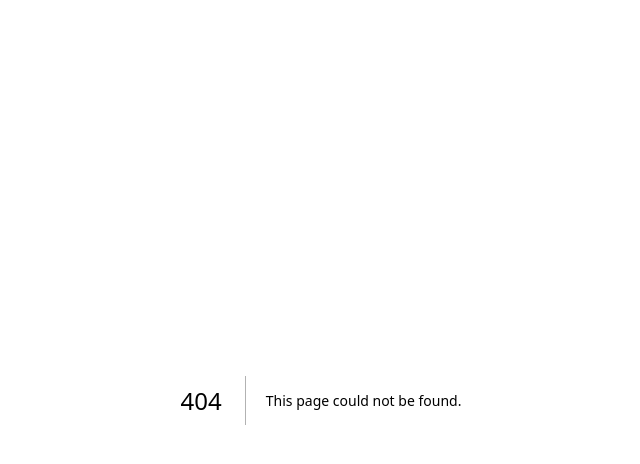
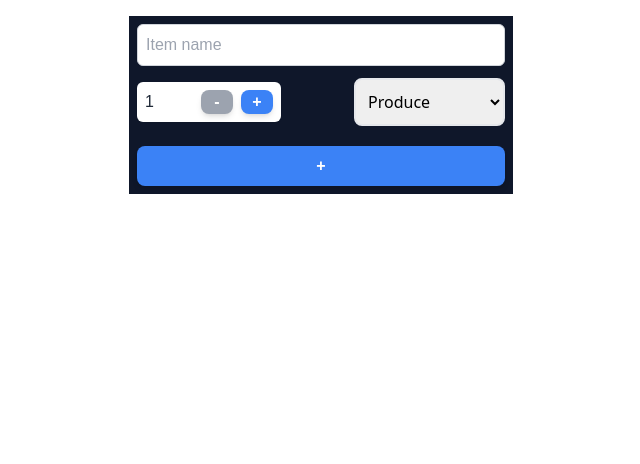
Before and after one commit to SethG1262/cprg306-assignments, a Next.js app: page /week-5 in a window 1280 px wide. Before the commit this address had no page. Shown: the top 464 px of the page, without its empty margins (319-959 px from the left). Built offline with nearby package versions, Linux system fonts and the light colour scheme.

Commit message:
week-5
finished

```diff
--- a/app/page.js
+++ b/app/page.js
@@ -13,6 +13,9 @@
       <p>
         <Link href="/week-4"> Week 4</Link>
       </p>
+      <p>
+        <Link href="/week-5"> Week 5</Link>
+      </p>
     </main>
   );
 }
--- /dev/null
+++ b/app/week-5/new-item.js
@@ -0,0 +1,109 @@
+'use client';
+
+import { useState } from 'react';
+
+export default function NewItem() {
+    const [name, setName] = useState('');
+    const [quantity, setQuantity] = useState(1);
+    const [category, setCategory] = useState('Produce');
+
+    const increment = () => {
+        if (quantity < 99) {
+            setQuantity(quantity + 1);
+        }
+    };
+
+    const decrement = () => {
+        if (quantity > 1) {
+            setQuantity(quantity - 1);
+        }
+    };
+
+    const handleSubmit = (e) => {
+        e.preventDefault();
+
+
+        const newItem = {
+            name,
+            quantity,
+            category,
+        };
+
+
+        console.log(newItem);
+
+
+        alert(`Item Name: ${name}\nQuantity: ${quantity}\nCategory: ${category}`);
+
+
+        setName('');
+        setQuantity(1);
+        setCategory('Produce');
+    };
+
+    return (
+        <form onSubmit={handleSubmit} className="p-2 m-4 bg-slate-900 text-black max-w-sm w-full">
+
+                <div>
+                    <input
+                        placeholder='Item name'
+                        type="text"
+                        id="name"
+                        value={name}
+                        onChange={(e) => setName(e.target.value)}
+                        required
+                        className="border border-gray-300 p-2 w-full rounded-md focus:outline-none focus:ring-2 focus:ring-blue-400"
+                    />
+                </div>
+                <div className='flex justify-between'>
+                    <div className="flex justify-between w-36 bg-white p-2 rounded-md shadow-sm mt-4 mb-4">
+                        <span className="text-gray-800">{quantity}</span>
+                        <div className="flex space-x-2">
+                            <button
+                                type="button"
+                                onClick={decrement}
+                                disabled={quantity === 1}
+                                className="w-8 bg-blue-500 text-white font-semibold rounded-lg shadow-md hover:bg-blue-700 focus:outline-none focus:ring-2 disabled:bg-gray-400 focus:ring-blue-400 focus:ring-opacity-75"
+                            >
+                                -
+                            </button>
+                            <button
+                                type="button"
+                                onClick={increment}
+                                disabled={quantity === 99}
+                                className="w-8 bg-blue-500 text-white font-semibold rounded-lg shadow-md hover:bg-blue-700 focus:outline-none focus:ring-2 disabled:bg-gray-400 focus:ring-blue-400 focus:ring-opacity-75"
+                            >
+                                +
+                            </button>
+                        </div>
+                    </div>
+                    <select
+                        id="category"
+                        value={category}
+                        onChange={(e) => setCategory(e.target.value)}
+                        className="mt-3 mb-3 border-2 border-grey-300 p-2 rounded-lg font-sans"
+                    >
+                        <option value="Produce">Produce</option>
+                        <option value="Dairy">Dairy</option>
+                        <option value="Bakery">Bakery</option>
+                        <option value="Meat">Meat</option>
+                        <option value="Frozen Foods">Frozen Foods</option>
+                        <option value="Canned Goods">Canned Goods</option>
+                        <option value="Dry Goods">Dry Goods</option>
+                        <option value="Beverages">Beverages</option>
+                        <option value="Snacks">Snacks</option>
+                        <option value="Household">Household</option>
+                        <option value="Other">Other</option>
+                    </select>
+                </div>
+
+                <button
+                    type="submit"
+                    className="w-full mt-2 py-2 bg-blue-500 text-white font-semibold rounded-lg shadow-md hover:bg-blue-700 focus:outline-none focus:ring-2 focus:ring-blue-400 focus:ring-opacity-75"
+                >
+                    +
+                </button>
+            </form>
+
+    );
+}
--- /dev/null
+++ b/app/week-5/page.js
@@ -0,0 +1,9 @@
+import NewItem from './new-item';
+
+export default function Page() {
+    return (
+        < main className="flex justify-center w-full">
+            <NewItem />
+        </main>
+    );
+}
```
